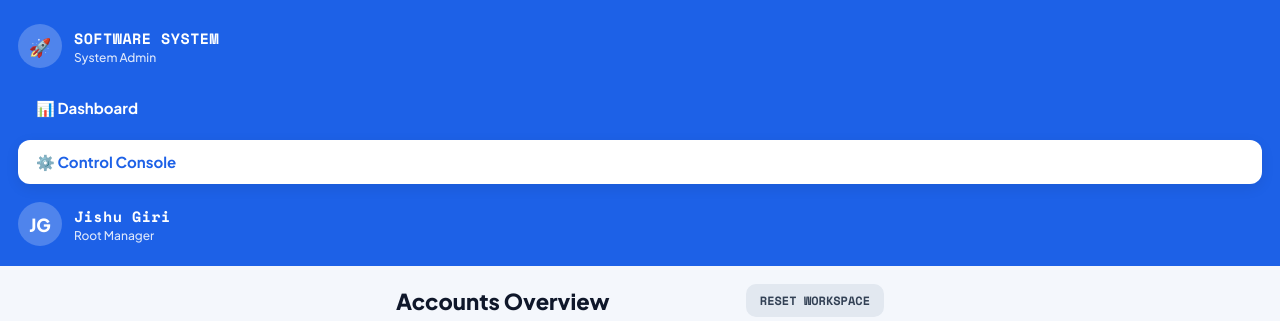
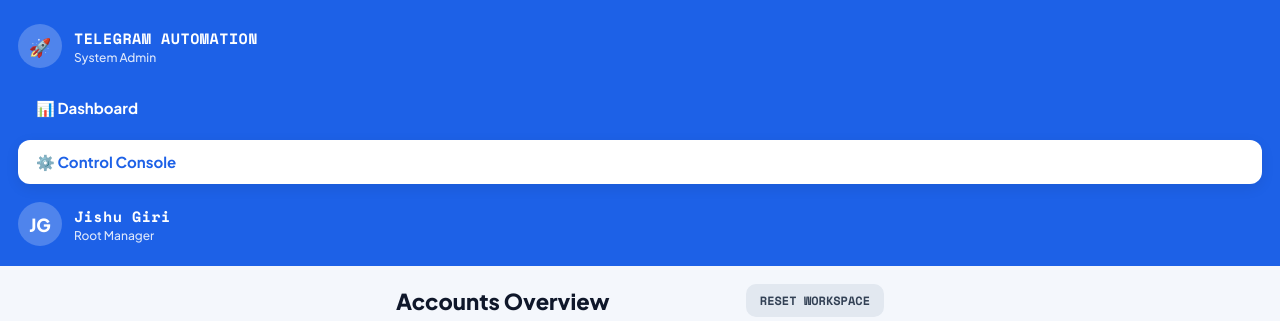
Before and after one commit to jishugiri/tg-automation, a FastAPI app: page / in a window 1280 px wide. Shown: the top 321 px of the page. Run offline with FastAPI, Linux system fonts and the light colour scheme; data that the repository does not hold is empty.

Commit message:
chore: change header text to TELEGRAM AUTOMATION

```diff
--- a/templates/dashboard.html
+++ b/templates/dashboard.html
@@ -49,7 +49,7 @@
         <div class="header-profile">
             <div class="avatar-box">🚀</div>
             <div class="header-profile-text">
-                <h2>SOFTWARE SYSTEM</h2>
+                <h2>TELEGRAM AUTOMATION</h2>
                 <p>System Admin</p>
             </div>
         </div>
--- a/templates/index.html
+++ b/templates/index.html
@@ -270,7 +270,7 @@
         <div class="profile-row">
             <div class="avatar-circle">🚀</div>
             <div class="profile-text">
-                <h2>SOFTWARE SYSTEM</h2>
+                <h2>TELEGRAM AUTOMATION</h2>
                 <p>System Admin</p>
             </div>
         </div>
```
